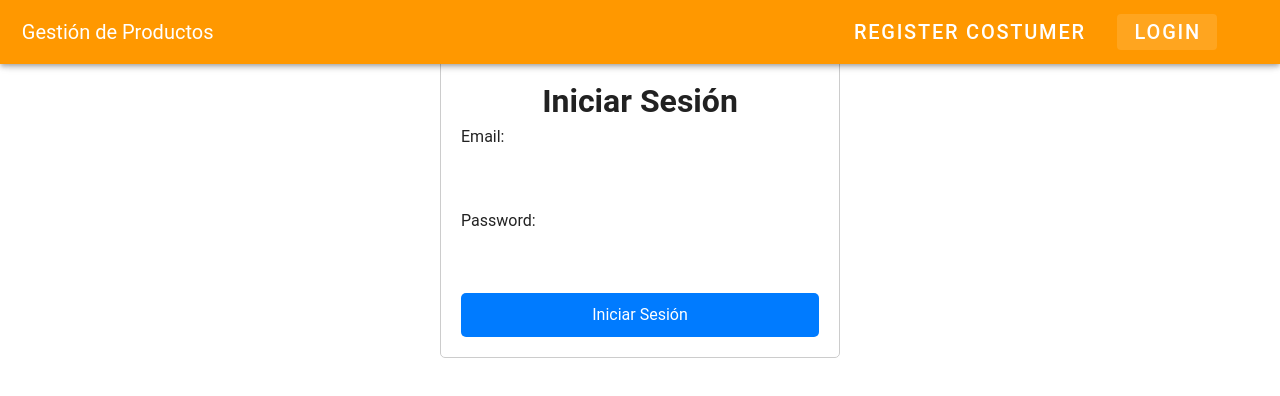
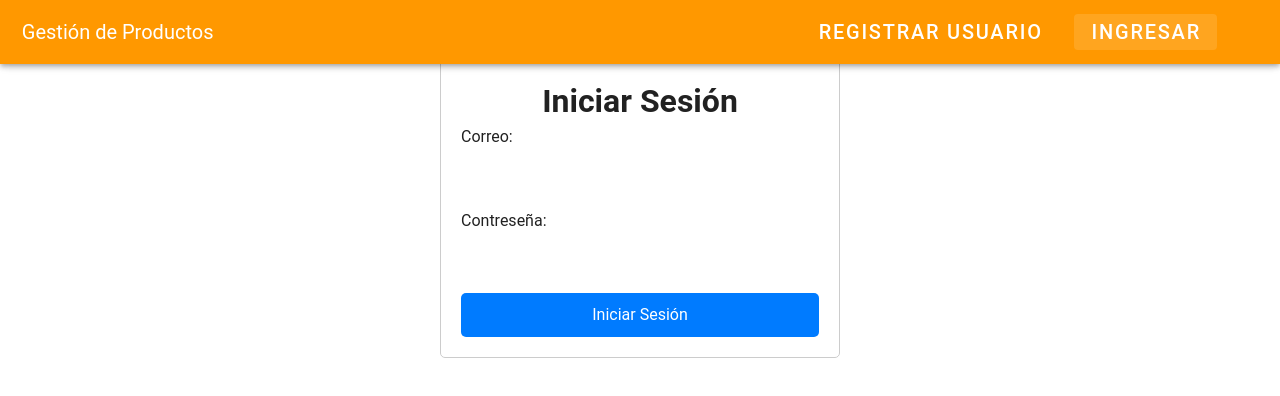
Before and after one commit to cvstleee/TBD_LAB1_SQL_ADVANCED, a Vue app in the folder frontend/: page /login in a window 1280 px wide. Shown: the top 396 px of the page. Built offline with nearby package versions, Linux system fonts and the light colour scheme.

Commit message:
feat(frontend): language changes, add limitation of available products

```diff
--- a/frontend/src/components/AddProduct.vue
+++ b/frontend/src/components/AddProduct.vue
@@ -23,13 +23,7 @@
         <input type="number" id="stock" name="stock" v-model.number="product.stock" class="input-field" />
       </div>
 
-      <div class="form-group">
-        <label for="state">Estado:</label>
-        <select id="state" v-model="product.state" class="input-field">
-          <option disabled value="">Seleccione el estado</option>
-          <option value="disponible">Disponible</option>
-        </select>
-      </div>
+
 
       <div class="form-group">
         <label for="category">Categoría:</label>
@@ -58,7 +52,7 @@ const product = ref({
   description: '',
   price: 0,
   stock: 0,
-  state: '',
+  state: 'available',
   categoryId: null,
 });
 
@@ -78,7 +72,7 @@ const registerProduct = async () => {
       description: '',
       price: 0,
       stock: 0,
-      state: '',
+      state: 'available',
       categoryId: null,
     };
   } catch (error) {
--- a/frontend/src/components/Home.vue
+++ b/frontend/src/components/Home.vue
@@ -22,7 +22,6 @@
           <th>Nombre</th>
           <th>Precio</th>
           <th>Stock</th>
-          <th>Estado</th>
           <th>Unidades a Pedir</th>
         </tr>
       </thead>
@@ -31,7 +30,6 @@
           <td>{{ product.name }}</td>
           <td>{{ product.price }}</td>
           <td>{{ product.stock }}</td>
-          <td>{{ product.state }}</td>
           <td>
             <!-- Contenedor para el campo de entrada y el botón -->
             <div style="display: flex; align-items: center;">
--- a/frontend/src/components/NavBar.vue
+++ b/frontend/src/components/NavBar.vue
@@ -5,8 +5,8 @@
     </VBtn>
     <VSpacer></VSpacer>
     <div class="login-button" v-if="!loginState">
-      <VBtn to="/registerUser" text>Register Costumer</VBtn>
-      <VBtn to="/login" text>Login</VBtn>
+      <VBtn to="/registerUser" text>Registrar usuario</VBtn>
+      <VBtn to="/login" text>Ingresar</VBtn>
       <VBtn icon @click="toggleDrawer(true)">
         <VIcon>mdi-menu</VIcon>
       </VBtn>
@@ -15,7 +15,7 @@
       <VBtn to="/logs" text>
         Bitacora
       </VBtn>
-      <VBtn v-on:click="logout" to="/login" text>logout</VBtn>
+      <VBtn v-on:click="logout" to="/login" text>Cerrar secion</VBtn>
     </div>
   </VAppBar>
 </template>
--- a/frontend/src/components/loginUser.vue
+++ b/frontend/src/components/loginUser.vue
@@ -3,11 +3,11 @@
         <h1>Iniciar Sesión</h1>
         <form @submit.prevent="login">
             <div>
-                <label for="email">Email:</label>
+                <label for="email">Correo:</label>
                 <input type="email" v-model="userData.email" required />
             </div>
             <div>
-                <label for="password">Password:</label>
+                <label for="password">Contreseña:</label>
                 <input type="password" v-model="userData.password" required />
             </div>
             <button type="submit">Iniciar Sesión</button>
--- a/frontend/src/components/registerUser.vue
+++ b/frontend/src/components/registerUser.vue
@@ -11,7 +11,7 @@
                 <input type="text" id="address" v-model="userData.address" required />
             </div>
             <div>
-                <label for="email">Email:</label>
+                <label for="email">Correo:</label>
                 <input type="email" id="email" v-model="userData.email" required />
             </div>
             <div>
```
Also changed, not shown: 1 other file (tests, documents, lock files or other folders).
